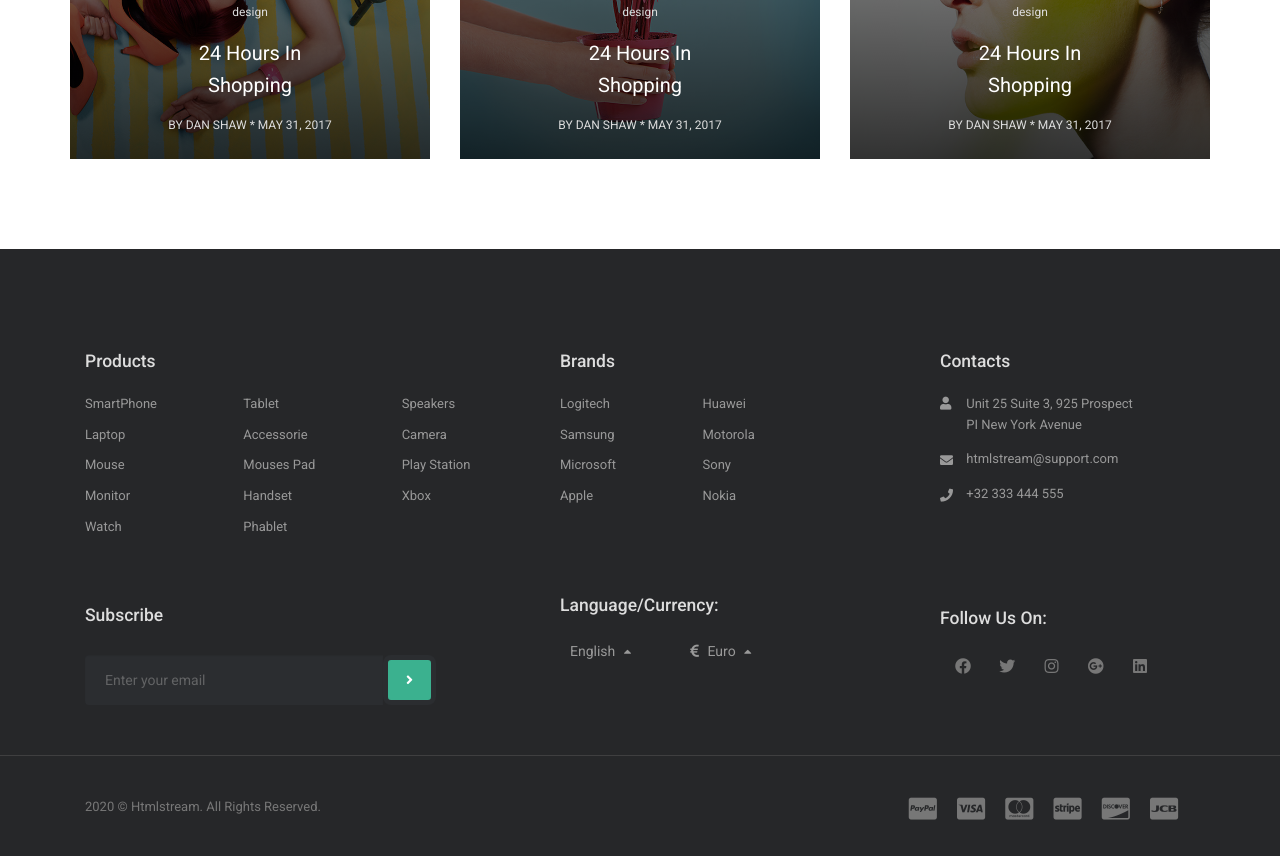
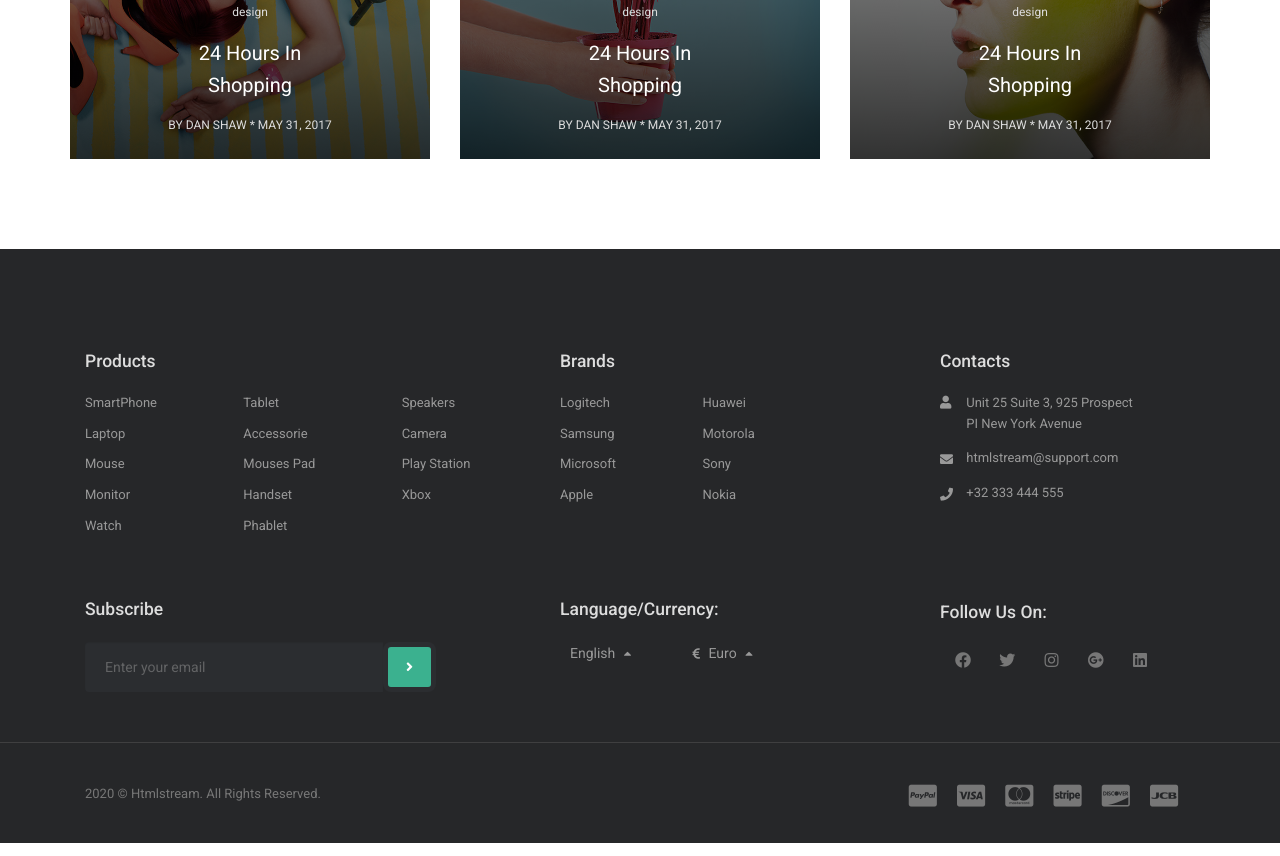
Before and after one commit to raminrafi/Unify, a website: page index.html in a window 1280 px wide. Shown: the part 5315-6171 px from the top of the page. Drawn offline with nearby package versions, Linux system fonts and the light colour scheme; a web font is replaced by a local one.

Commit message:
Files modified

```diff
--- a/css/theme.css
+++ b/css/theme.css
@@ -795,7 +795,7 @@ footer .footer-container {
 	font-weight: 500;
 	color: var(--lightgray);
 	margin-top: 40px;
-	margin-bottom: 5px;
+	margin-bottom: 4px;
 }
 
 .widget li {
@@ -830,10 +830,17 @@ li a:active {
 	color: var(--turquoise);
 }
 
-.input-group {
-	margin-top: 7px;
+.widget .widget-row {
+	margin-bottom: -5px;
 }
 
+.language span:not(:first-child){
+	padding-left:3px;
+}
+
+.language .flag-icon {
+	margin-left: -7px;
+}
 
 .widget .language,
 .widget .form-group .input-group {
@@ -843,7 +850,7 @@ li a:active {
 }
 
 .language {
-	font-size: 16px !important;
+	margin-top:12px;
 }
 
 .follow {
@@ -861,7 +868,7 @@ li a:active {
 	text-align: center;
 }
 
-.language .flagicon,
+
 .language i {
 	margin: 5px !important;
 }
--- a/index.html
+++ b/index.html
@@ -794,10 +794,10 @@
 								</div>
 							</div>
 
-							<h2 class="text-capitalize my-0 pt-2">Language/Currency:</h2>
+							<h2 class="text-capitalize mb-0">Language/Currency:</h2>
 							<div class="language text-gray my-0">
-								<span class="text-sm text-gray"> <i class="flag-icon flag-icon-gb"></i> English <i class="text-xs fa fa-caret-up"></i></span>
-								<span class="text-sm ml-3 text-gray"> <i class="fas fa-euro-sign"></i> Euro <i class="text-xs fa fa-caret-up"></i></span>
+								<span class="text-sm text-gray"> <i class="text-xs flag-icon flag-icon-gb"></i> English <i class="text-xs fa fa-caret-up"></i></span>
+								<span class="text-sm ml-3 text-gray"> <i class="text-xs fas fa-euro-sign"></i> Euro <i class="text-xs fa fa-caret-up"></i></span>
 							</div>
 						</div>
 
```
